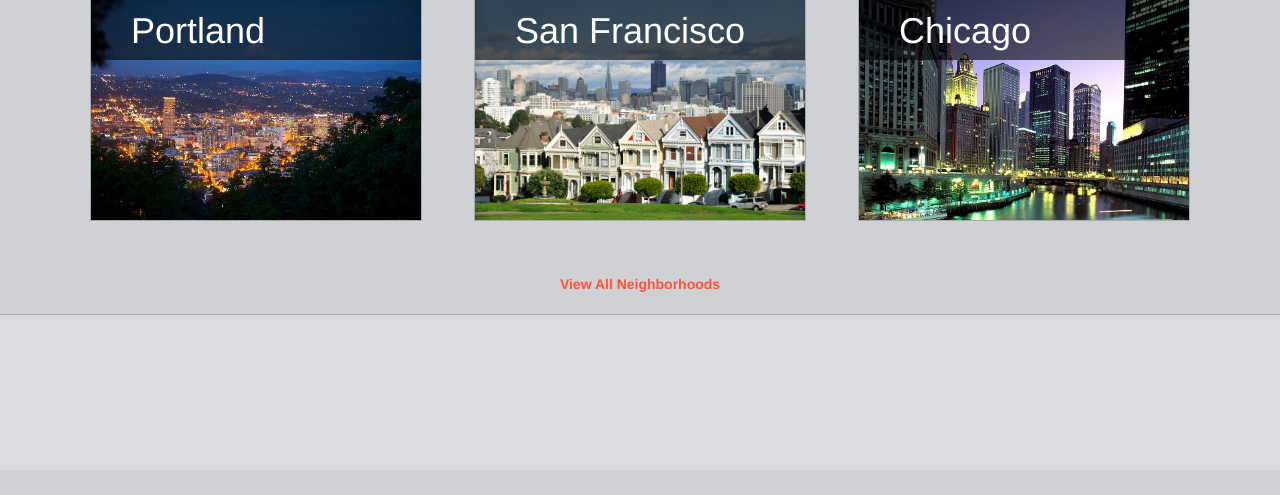
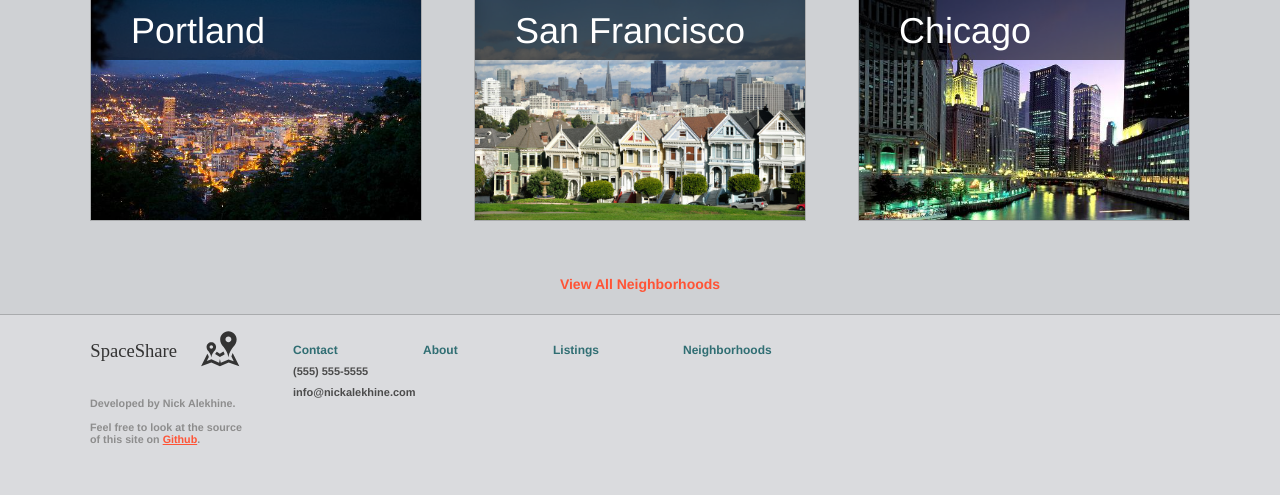
Before and after one commit to alekhinen/SpaceShare, a PHP site: page / in a window 1280 px wide. Shown: the part 970-1465 px from the top of the page. Before the commit the page ends 1285 px from the top, so only its background shows below. Run offline with PHP 8.4, Linux system fonts and the light colour scheme.

Commit message:
create structure for views. work on footer.

```diff
--- a/assets/stylesheets/footer.css
+++ b/assets/stylesheets/footer.css
@@ -9,5 +9,47 @@
 }
 
 footer, .push {
-    height:155px; /* '.push' must be the same height as 'footer' */
+    height:180px; /* '.push' must be the same height as 'footer' */
 }
+
+.footerCenter {
+    width:1100px;
+    margin:auto;
+    padding-top:10px;
+    padding-bottom:10px;
+}
+
+    .footerCenter .lefty {
+        float: left;
+        width: 163px;
+        margin-right:40px;
+    }
+
+        #logoGray {
+            display:block;
+            width:150px;
+        }
+
+    .footerLinks {
+        float: left;
+        margin-top: 15px;
+        min-width: 130px;
+    }
+
+    .footerLinks h5 {
+        font-size: 12px;
+        font-weight: bold;
+        color: #306E73;
+        margin:0px;
+    }
+
+        .footerLinks h5 a {
+            font-size:inherit;
+            color:inherit;
+        }
+
+    .footerLinks p {
+        font-size: 11px;
+        font-weight: bold;
+        margin:0px;
+    }
--- a/assets/stylesheets/layout.css
+++ b/assets/stylesheets/layout.css
@@ -39,7 +39,7 @@
     min-height: 100%;
     height: auto !important;
     height: 100%;
-    margin: 0 auto -156px; /* the bottom margin is the negative value of the footer's height */
+    margin: 0 auto -181px; /* the bottom margin is the negative value of the footer's height */
 }
 
 
@@ -58,6 +58,16 @@
     font-size: 50px;
     line-height: initial;
     border-bottom: 1px solid;
+}
+
+h6 {
+    color: #8D8D8D;
+    line-height: initial;
+}
+
+h6 a {
+    font-size: inherit;
+    text-decoration: underline;
 }
 
 p {
--- a/index.html
+++ b/index.html
@@ -62,7 +62,7 @@
           <div class = "padder20"></div>
 
           <div class = "neighborhoodContainer">
-            <a href = "/views/neighborhoods/index.html#boston">
+            <a href = "/views/neighborhoods/featured.html#boston">
               <div class = "infoContainer">
                 <h2>Boston</h2>
               </div>
@@ -71,7 +71,7 @@
           </div>
 
           <div class = "neighborhoodContainer">
-            <a href = "/views/neighborhoods/index.html#newyork">
+            <a href = "/views/neighborhoods/featured.html#newyork">
               <div class = "infoContainer">
                 <h2>New York</h2>
               </div>
@@ -80,7 +80,7 @@
           </div>
 
           <div class = "neighborhoodContainer last">
-            <a href = "/views/neighborhoods/index.html#seattle">
+            <a href = "/views/neighborhoods/featured.html#seattle">
               <div class = "infoContainer">
                 <h2>Seattle</h2>
               </div>
@@ -91,7 +91,7 @@
           <div class = "clear"></div>
 
           <div class = "neighborhoodContainer">
-            <a href = "/views/neighborhoods/index.html#portland">
+            <a href = "/views/neighborhoods/featured.html#portland">
               <div class = "infoContainer">
                 <h2>Portland</h2>
               </div>
@@ -100,7 +100,7 @@
           </div>
 
           <div class = "neighborhoodContainer">
-            <a href = "/views/neighborhoods/index.html#sanfrancisco">
+            <a href = "/views/neighborhoods/featured.html#sanfrancisco">
               <div class = "infoContainer">
                 <h2>San Francisco</h2>
               </div>
@@ -109,7 +109,7 @@
           </div>
 
           <div class = "neighborhoodContainer last">
-            <a href = "/views/neighborhoods/index.html#chicago">
+            <a href = "/views/neighborhoods/featured.html#chicago">
               <div class = "infoContainer">
                 <h2>Chicago</h2>
               </div>
@@ -120,7 +120,7 @@
           <div class = "clear"></div>
 
           <center>
-            <a href = "#">View All Neighborhoods</a>
+            <a href = "/views/neighborhoods/">View All Neighborhoods</a>
           </center>
 
         </div>
@@ -130,7 +130,52 @@
 
       <!-- Footer -->
       <footer>
+        <div class = "footerCenter">
+          <div class = "lefty">
 
+            <!-- Logo and statement -->
+            <img id = "logoGray" src = "/assets/icons/logoGray.svg"/>
+            <h6>
+              Developed by Nick Alekhine.
+              <br>
+              <br>
+              Feel free to look at the source of this site on
+              <a href = "https://github.com/alekhinen/SpaceShare">Github</a>.
+            </h6>
+          </div>
+
+          <!-- Contact -->
+          <div class = "footerLinks">
+            <h5>
+              <a href = "/views/page/contact.html">Contact</a>
+            </h5>
+            <p>
+              (555) 555-5555
+              <br>
+              info@nickalekhine.com
+            </p>
+          </div>
+
+          <div class = "footerLinks">
+            <h5>
+              <a href = "/views/page/about.html">About</a>
+            </h5>
+          </div>
+
+          <div class = "footerLinks">
+            <h5>
+              <a href = "/views/listings/">Listings</a>
+            </h5>
+          </div>
+
+          <div class = "footerLinks">
+            <h5>
+              <a href = "/views/neighborhoods/">Neighborhoods</a>
+            </h5>
+          </div>
+
+          <div class = "clear"></div>
+        </div>
       </footer>
    </body>
 </html>
```
Also changed, not shown: views/neighborhoods/featured.html (added, +152 -0 lines), assets/icons/logoGray.svg (added), views/listings/index.html (added), views/page/about.html (added), views/page/contact.html (added), 1 other file.
